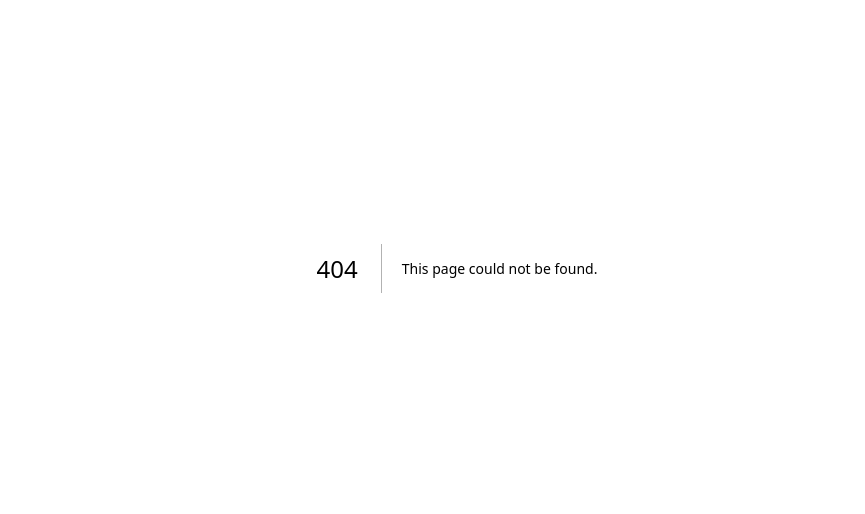
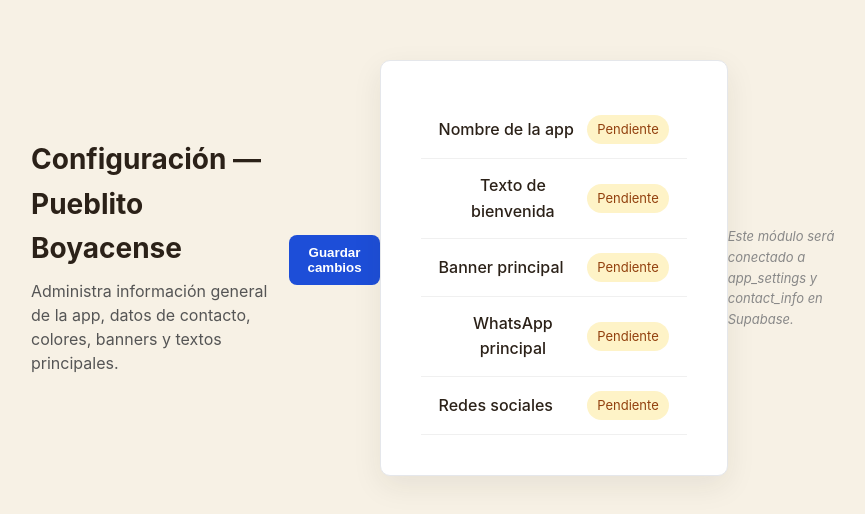
Before and after one commit to andreslpintoc29-hue/pueblito-boyacense, a Next.js app in the folder apps/admin/: page /settings in a window 1280 px wide. Before the commit this address had no page. Shown: the part 132-646 px from the top of the page, without its empty margins (183-1048 px from the left). Built offline with nearby package versions, Linux system fonts and the light colour scheme.

Commit message:
feat(admin): add base Settings module screen (placeholder)

```diff
--- /dev/null
+++ b/apps/admin/src/app/settings/page.js
@@ -0,0 +1,89 @@
+"use client";
+
+export default function SettingsPage() {
+  const settings = [
+    { id: 1, name: "Nombre de la app", status: "Pendiente" },
+    { id: 2, name: "Texto de bienvenida", status: "Pendiente" },
+    { id: 3, name: "Banner principal", status: "Pendiente" },
+    { id: 4, name: "WhatsApp principal", status: "Pendiente" },
+    { id: 5, name: "Redes sociales", status: "Pendiente" },
+  ];
+
+  return (
+    <main className="page" style={{ padding: "24px", maxWidth: "900px", margin: "0 auto" }}>
+      <header style={{ marginBottom: "24px" }}>
+        <h1 style={{ fontSize: "28px", fontWeight: "bold", marginBottom: "8px" }}>
+          Configuración — Pueblito Boyacense
+        </h1>
+        <p style={{ color: "#555", lineHeight: "1.5" }}>
+          Administra información general de la app, datos de contacto, colores, banners y textos principales.
+        </p>
+      </header>
+
+      <div
+        style={{
+          display: "flex",
+          justifyContent: "flex-end",
+          marginBottom: "16px",
+        }}
+      >
+        <button
+          type="button"
+          className="btn btn-primary"
+          style={{
+            padding: "10px 18px",
+            borderRadius: "8px",
+            border: "none",
+            backgroundColor: "#1d4ed8",
+            color: "#fff",
+            fontWeight: "600",
+            cursor: "pointer",
+          }}
+        >
+          Guardar cambios
+        </button>
+      </div>
+
+      <section className="card" style={{ border: "1px solid #e5e7eb", borderRadius: "10px", overflow: "hidden" }}>
+        <ul style={{ listStyle: "none", margin: 0, padding: 0 }}>
+          {settings.map((setting) => (
+            <li
+              key={setting.id}
+              style={{
+                display: "flex",
+                justifyContent: "space-between",
+                alignItems: "center",
+                padding: "14px 18px",
+                borderBottom: "1px solid #f0f0f0",
+              }}
+            >
+              <span style={{ fontWeight: "500" }}>{setting.name}</span>
+              <span
+                style={{
+                  fontSize: "13px",
+                  padding: "4px 10px",
+                  borderRadius: "999px",
+                  backgroundColor: "#fef3c7",
+                  color: "#92400e",
+                }}
+              >
+                {setting.status}
+              </span>
+            </li>
+          ))}
+        </ul>
+      </section>
+
+      <p
+        style={{
+          marginTop: "20px",
+          fontSize: "13px",
+          color: "#888",
+          fontStyle: "italic",
+        }}
+      >
+        Este módulo será conectado a app_settings y contact_info en Supabase.
+      </p>
+    </main>
+  );
+}
```
